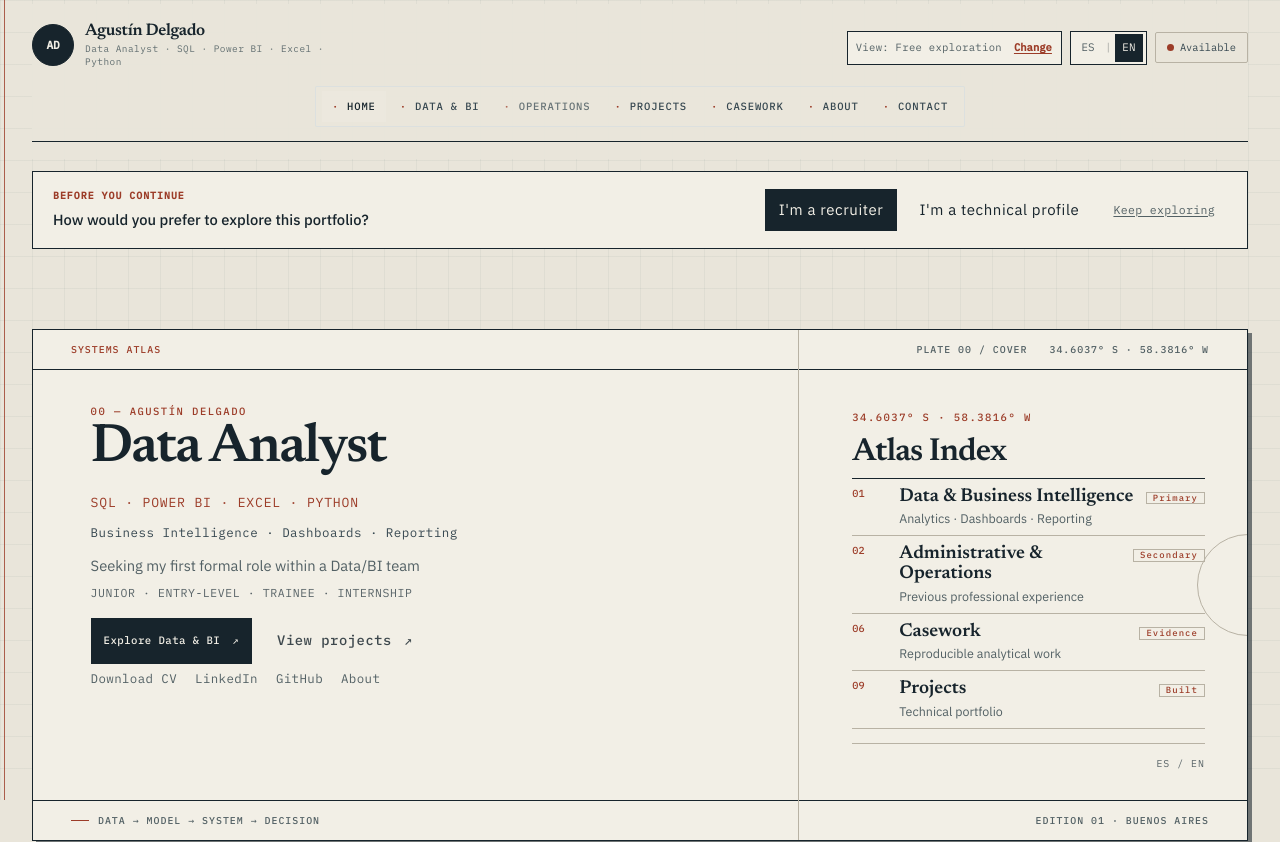
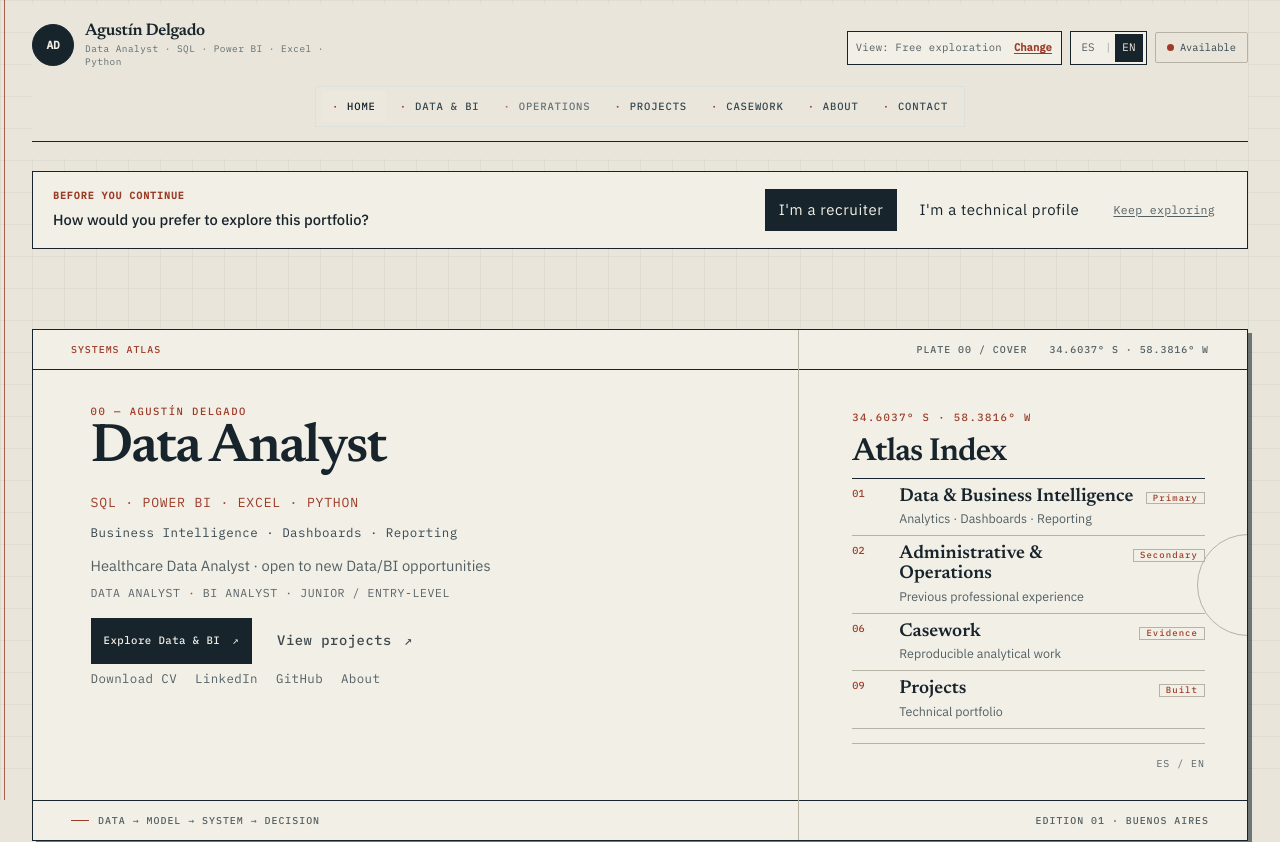
Before and after one commit to AgusDelgado98/Portfolio, a React (Vite) app: page / in a window 1280 px wide. Shown: the top 842 px of the page. Built offline with nearby package versions, Linux system fonts and the light colour scheme.

Commit message:
feat: surface current healthcare analytics experience

```diff
--- a/src/i18n/translations.js
+++ b/src/i18n/translations.js
@@ -7,10 +7,48 @@
 import { policyDecisionEs, policyDecisionEn } from './messages/policyDecision.js'
 import { aletheiaEs, aletheiaEn } from './messages/aletheia.js'
 import { guideEs, guideEn } from './messages/guide.js'
+import { profileExperienceEs, profileExperienceEn } from './messages/profileExperience.js'
+
+function withProfileExperience(ui, profile) {
+  return {
+    ...ui,
+    meta: {
+      ...ui.meta,
+      ...profile.meta,
+    },
+    hero: {
+      ...ui.hero,
+      ...profile.hero,
+    },
+    contact: {
+      ...ui.contact,
+      ...profile.contact,
+      tags: {
+        ...ui.contact.tags,
+        ...profile.contact?.tags,
+      },
+      aboutFacts: {
+        ...ui.contact.aboutFacts,
+        ...profile.contact?.aboutFacts,
+      },
+    },
+    home: {
+      ...ui.home,
+      ...profile.home,
+      hero: {
+        ...ui.home.hero,
+        ...profile.home?.hero,
+      },
+    },
+  }
+}
+
+const currentUiEs = withProfileExperience(uiEs, profileExperienceEs)
+const currentUiEn = withProfileExperience(uiEn, profileExperienceEn)
 
 export const translations = {
   es: {
-    ...uiEs,
+    ...currentUiEs,
     elog: elogEs,
     casework: caseworkEs,
     operationalRisk: operationalRiskEs,
@@ -21,7 +59,7 @@
     guide: guideEs,
   },
   en: {
-    ...uiEn,
+    ...currentUiEn,
     elog: elogEn,
     casework: caseworkEn,
     operationalRisk: operationalRiskEn,
```
